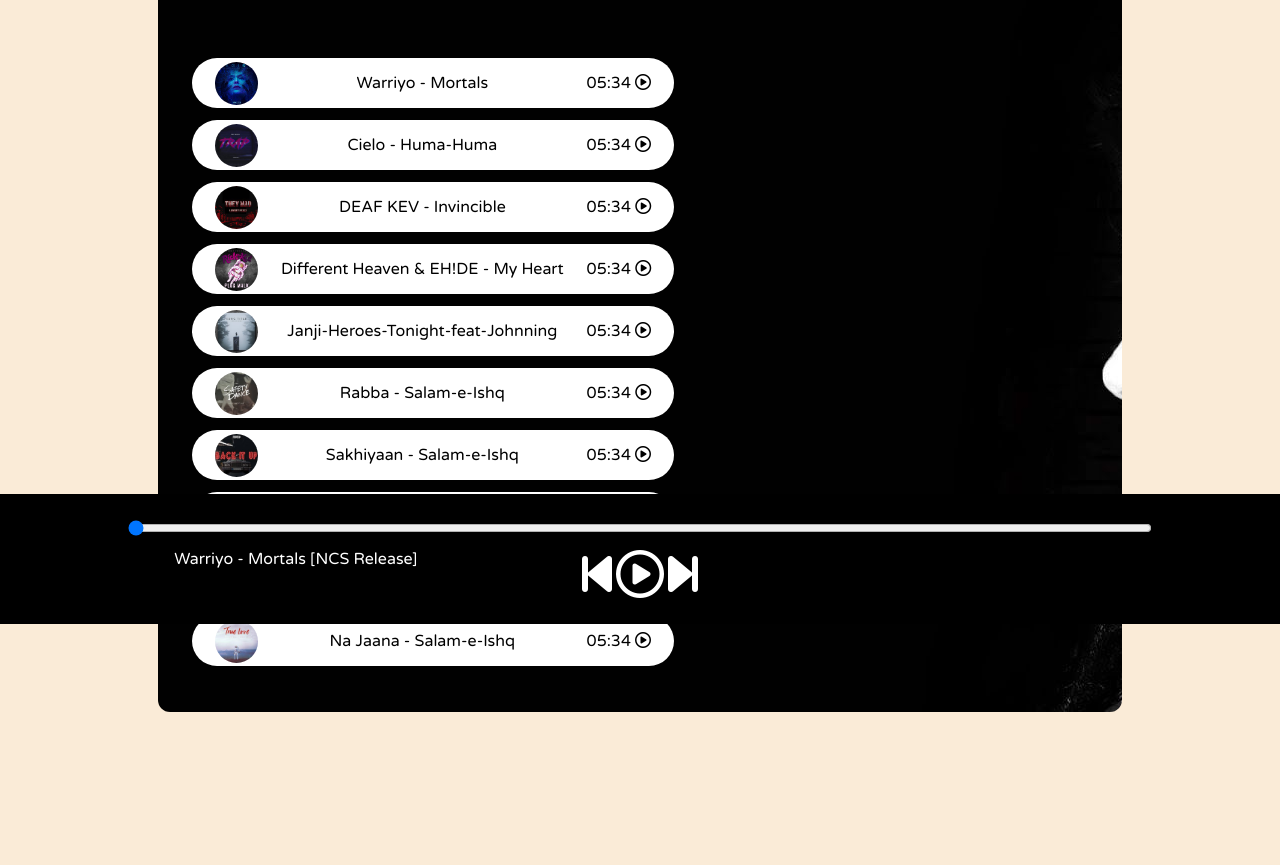
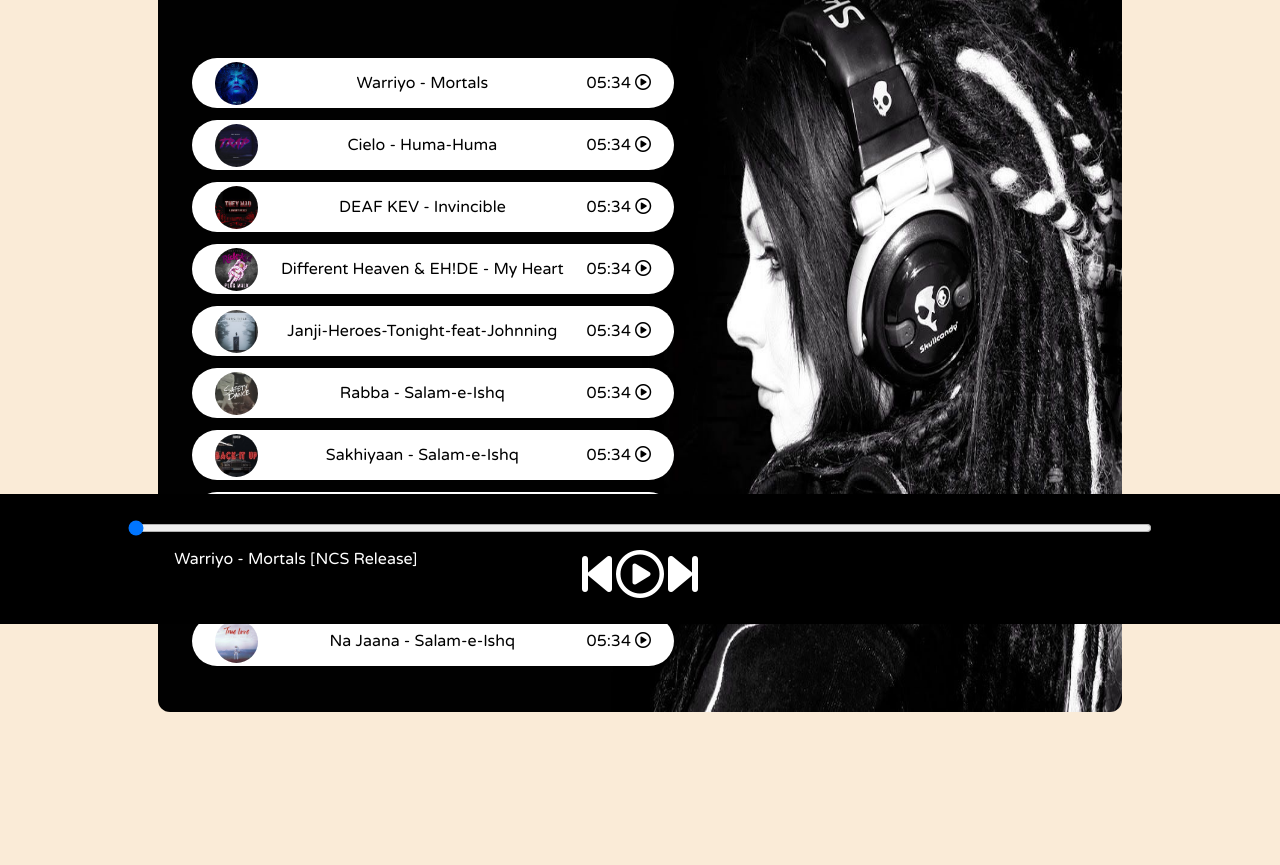
Before and after one commit to sgnx10/spotifyclone.github.io, a plain HTML site: page index.html in a window 1280 px wide. Shown: the part 176-1041 px from the top of the page. Drawn offline with Linux system fonts and the light colour scheme.

Commit message:
Update style.css

```diff
--- a/style.css
+++ b/style.css
@@ -48,6 +48,7 @@ nav ul li{
    border-radius: 12px;
    padding: 34px;
    background-image: url('bg.jpg');
+   background-size: 100% 100%;
 }
 
 .bottom{
```
